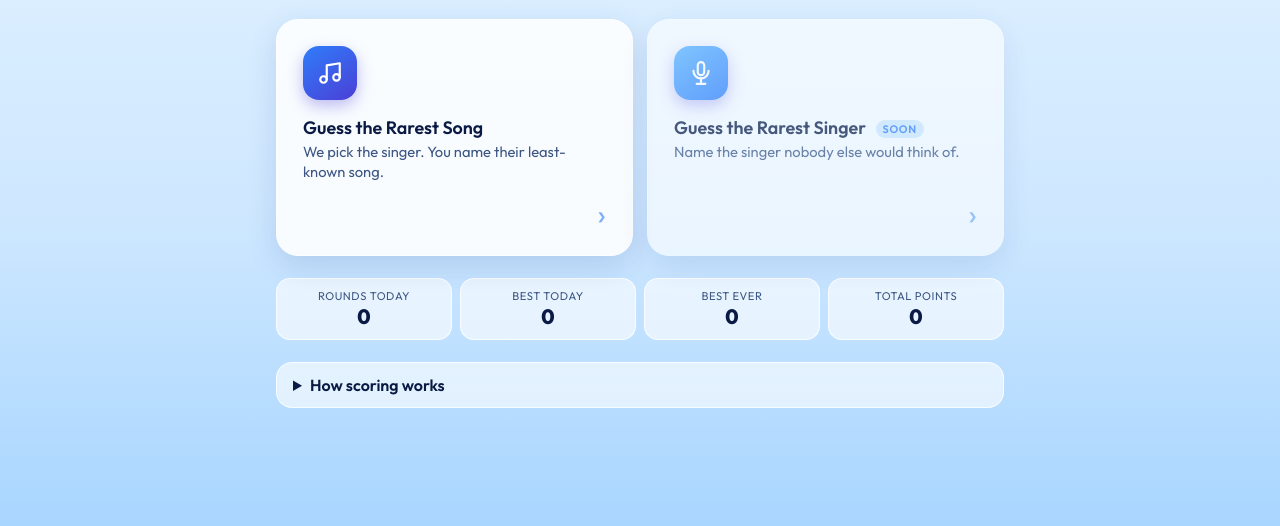
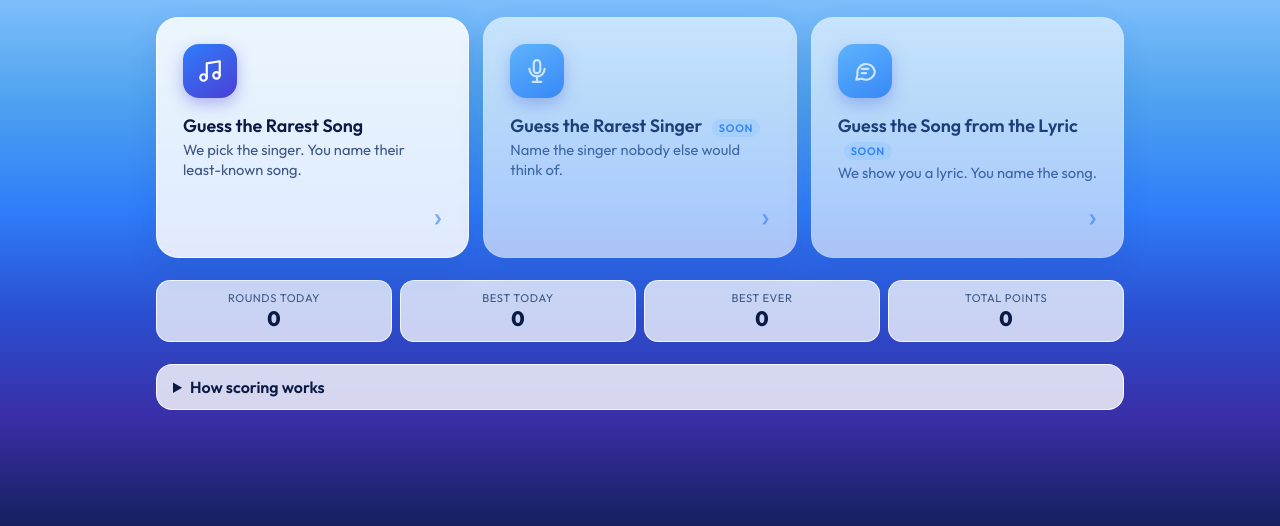
Before and after one commit to Hadsi-lab/KRILLION-2.0, a plain HTML site: page index.html in a window 1280 px wide. Shown: the part 274-800 px from the top of the page. Drawn offline with Linux system fonts and the light colour scheme.

Commit message:
Add lyric mode card and light-to-deep-blue home background
Co-Authored-By: Claude Opus 5.5 <noreply@anthropic.com>
Claude-Session: https://claude.ai/code/session_01TQid16JZBzwjtDNbi5R4im

```diff
--- a/css/styles.css
+++ b/css/styles.css
@@ -36,6 +36,7 @@ button { font: inherit; }
     #e8f5ff 0%, #cfe8ff 12%, #8cc8ff 26%, #4fa3f0 40%,
     #2f7dfa 52%, #2a4fd0 63%, #3a2fa8 74%, #16205e 86%, #030a1f 100%);
   transform: translate3d(0, 0, 0);
+  transform-origin: top center;
   transition: transform var(--sink-ms) cubic-bezier(.22, .8, .25, 1);
   will-change: transform;
 }
@@ -124,13 +125,13 @@ button { font: inherit; }
 
 .stats { display: grid; grid-template-columns: repeat(4, 1fr); gap: 8px; }
 .stats > div {
-  background: rgba(255, 255, 255, .6); border-radius: 14px; padding: 10px 6px; text-align: center;
+  background: rgba(255, 255, 255, .75); border-radius: 14px; padding: 10px 6px; text-align: center;
   border: 1px solid rgba(255, 255, 255, .8);
 }
 .stats dt { font-size: .7rem; color: var(--ink-soft); text-transform: uppercase; letter-spacing: .05em; }
 .stats dd { font-size: 1.3rem; font-weight: 800; color: var(--navy); font-variant-numeric: tabular-nums; }
 
-.legend { background: rgba(255, 255, 255, .6); border-radius: 16px; padding: 12px 16px; border: 1px solid rgba(255, 255, 255, .8); }
+.legend { background: rgba(255, 255, 255, .8); border-radius: 16px; padding: 12px 16px; border: 1px solid rgba(255, 255, 255, .8); }
 .legend summary { cursor: pointer; font-weight: 600; color: var(--navy); }
 .legend p { margin: 10px 0; color: var(--ink-soft); font-size: .92rem; line-height: 1.4; }
 .tier-list { list-style: none; display: grid; gap: 6px; }
@@ -260,8 +261,9 @@ button { font: inherit; }
 .toast.show { opacity: 1; transform: translate(-50%, 0); }
 
 @media (min-width: 900px) {
-  .app { max-width: 760px; }
-  .modes { grid-template-columns: 1fr 1fr; }
+  .app { max-width: 1000px; }
+  #screen-game, #screen-results { width: 100%; max-width: 760px; margin: 0 auto; }
+  .modes { grid-template-columns: repeat(3, 1fr); }
   .mode-card { flex-direction: column; align-items: flex-start; padding: 26px; min-height: 210px; }
   .chev { align-self: flex-end; margin-top: auto; }
   .card { padding: 40px 36px; }
--- a/index.html
+++ b/index.html
@@ -45,6 +45,17 @@
           <span class="mode-text">
             <span class="mode-title">Guess the Rarest Singer <em class="soon">Soon</em></span>
             <span class="mode-desc">Name the singer nobody else would think of.</span>
+          </span>
+          <span class="chev" aria-hidden="true">›</span>
+        </button>
+
+        <button class="mode-card is-soon" id="btn-lyric" type="button">
+          <span class="mode-icon" aria-hidden="true">
+            <svg viewBox="0 0 24 24"><path d="M21 12a8 8 0 0 1-11.6 7.1L4 20l1-4.6A8 8 0 1 1 21 12z" /><path d="M9 10h6" /><path d="M9 14h4" /></svg>
+          </span>
+          <span class="mode-text">
+            <span class="mode-title">Guess the Song from the Lyric <em class="soon">Soon</em></span>
+            <span class="mode-desc">We show you a lyric. You name the song.</span>
           </span>
           <span class="chev" aria-hidden="true">›</span>
         </button>
--- a/js/ui.js
+++ b/js/ui.js
@@ -52,6 +52,12 @@
     spawnBubbles(Math.round(4 + points / 6));
   }
 
+  // Home: squash the whole gradient into one screen (light top -> deep blue bottom).
+  function homeBackdrop() {
+    ocean.classList.add("rising");
+    ocean.style.transform = "translate3d(0, 0, 0) scaleY(0.233)";
+  }
+
   function surface() {
     ocean.classList.add("rising");
     ocean.style.transform = "translate3d(0, 0, 0)";
@@ -81,7 +87,7 @@
       el.textContent = stats[el.dataset.stat].toLocaleString();
     });
     $("btn-resume").hidden = !storage.loadRound();
-    surface();
+    homeBackdrop();
     show("home");
   }
 
@@ -276,6 +282,7 @@
   $("btn-play").addEventListener("click", () => { storage.clearRound(); startRound(); });
   $("btn-resume").addEventListener("click", () => startRound(storage.loadRound()));
   $("btn-singer").addEventListener("click", () => toast("Guess the Rarest Singer is coming soon"));
+  $("btn-lyric").addEventListener("click", () => toast("Guess the Song from the Lyric is coming soon"));
   $("answer-form").addEventListener("submit", onSubmit);
   $("btn-next").addEventListener("click", onNext);
   $("btn-quit").addEventListener("click", () => {
```
